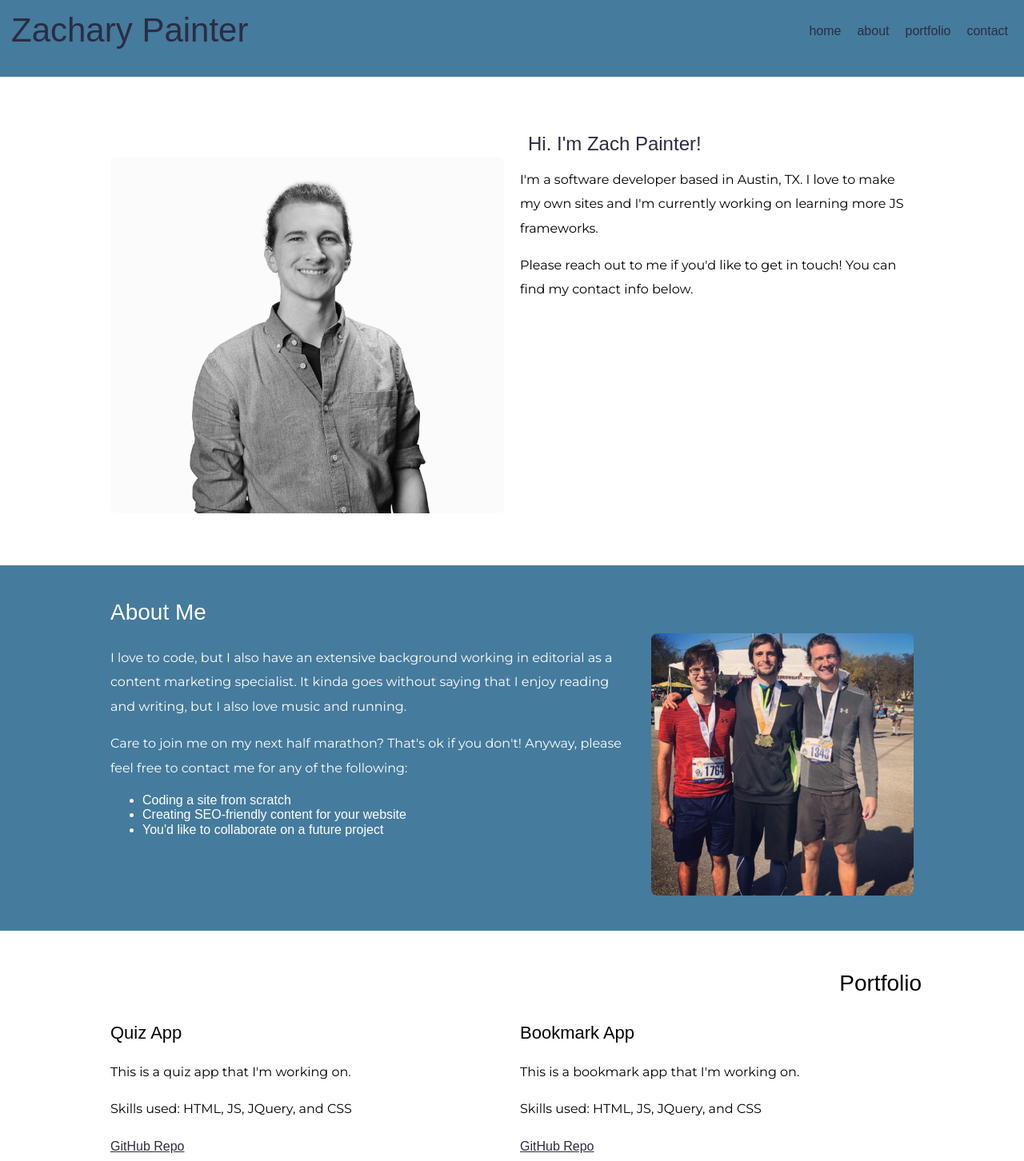
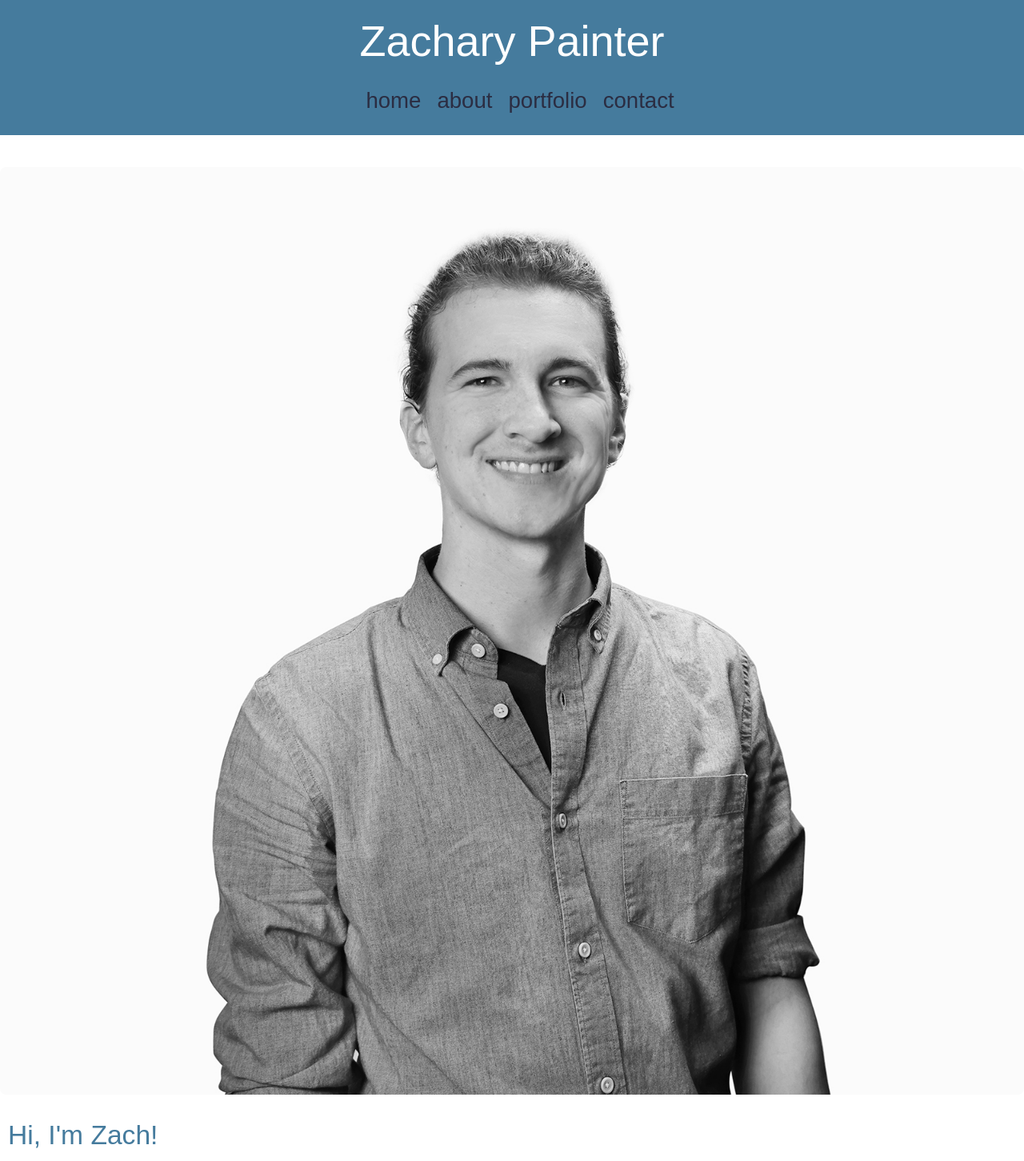
Before and after one commit to ZPain8464/Portfolio-Webpage, a plain HTML site: page index.html in a window 1280 px wide. Shown: the top 1452 px of the page at 80% size. Drawn offline with nearby package versions, Linux system fonts and the light colour scheme; a web font is replaced by a local one.

Commit message:
added mobile first css

```diff
--- /dev/null
+++ b/index.css
@@ -0,0 +1,168 @@
+/* Mobile first CSS */
+:root {
+    font-size: 12px;
+}
+
+*
+body {
+    margin: 0px;
+  }
+
+  img {
+    max-width: 100%;
+    height: auto;
+  }
+
+  img.rounded {
+    border-radius: 8px;
+  }
+
+  .header-image {
+    border: solid #2B2D42 3px;
+  }
+
+  /* Header */
+
+  header {
+    background-color: #457B9D;
+    margin-bottom: 40px;
+    display: block;
+  }
+
+  header h1 {
+    /* color: #2B2D42; */
+    color: white;
+    text-align: center;
+    margin: 0;
+    padding-top: 20px;
+    font-family: 'Notable', sans-serif;
+    font-size: 4.5rem;
+    font-weight: 100;
+  }
+
+  /* Header Nav */
+
+  header nav {
+    display: flex;
+    flex-direction: row;
+    justify-content: center;
+    font-size: 2.3rem;
+    text-align: center;
+  }
+
+
+  header nav ul {
+    display: flex;
+    flex-direction: row;
+    flex-wrap: wrap;
+    padding-bottom: 0;
+  }
+
+  header nav ul li {
+    list-style-type: none;
+  }
+
+  header nav ul li a {
+    color: white;
+    text-decoration: none;
+    padding: 0 20px 0 0;
+    font-family: 'Notable', sans-serif;
+  }
+
+  header nav ul li a:hover {
+    color: #197278;
+  }
+
+  /* Intro */
+
+  main h2 {
+    font-size: 2.8rem;
+    font-family: 'Notable',sans-serif;
+    font-weight: 50;
+    color: #457B9D;
+    padding-left: 10px;
+  }
+
+  p {
+  font-family: 'Montserrat', sans-serif;
+  font-size: 2.7rem;
+  line-height: 1.9em;
+  margin-bottom: 0em;
+  padding-left: 10px;
+  }
+
+ .about {
+     font-family: 'Montserrat', sans-serif;
+     font-size: 2.7rem;
+     line-height: 1.9em;
+  }
+
+  h3 {
+    font-size: 3rem;
+    font-family: 'Montserrat', sans-serif;
+    font-weight: 100;
+    color: #2B2D42;
+    padding-left: 10px;
+    text-decoration: underline;
+  }
+
+  main a {
+    font-family: 'Montserrat', sans-serif;
+    line-height: 1.9em;
+  }
+
+  a:link { color: #2B2D42; }
+  a:visited { color: purple; }
+  a:hover { color: #197278; }
+  a:active { color: #197278; }
+
+  /* My Google Map iframe */
+
+iframe {
+    width: 100%;
+    height: 250px;
+  }
+
+  /* Contact Form */
+
+  form {
+    margin-right: 10px;
+    margin-left: 10px
+  }
+
+  form label {
+    display: block;
+    font-style: 'Montserrat', sans-serif;
+    font-size: 2.2rem;
+  }
+
+  form input,
+  form textarea {
+    width: 100%;
+    margin-bottom: 20px;
+  }
+
+  form textarea {
+    height: 160px;
+  }
+
+  button {
+    background-color: #0466C8;
+    color: white;
+    border-radius: 20px;
+    border: solid 3px white;
+    background-clip: padding-box;
+    margin-top: 3px;
+    margin-bottom: 3px;
+    font-size: 3rem;
+
+  }
+
+  /* footer */
+footer {
+    background-color: #457B9D;
+    margin-top: 20px;
+    margin-bottom: 0px;
+    text-align: center;
+    color: white;
+  }
--- a/index.html
+++ b/index.html
@@ -6,7 +6,7 @@
 
 <link rel="stylesheet" href="https://cdnjs.cloudflare.com/ajax/libs/normalize/5.0.0/normalize.min.css" />
 <link href="https://fonts.googleapis.com/css2?family=Montserrat&family=Notable&display=swap" rel="stylesheet">
-<link href="style.css" rel="stylesheet" type="text/css" />
+<link href="index.css" rel="stylesheet" type="text/css" />
 
 </head>
 
@@ -33,7 +33,7 @@
     </div>
 
     <div class="item">
-    <h2 class="intro">Hi. I'm Zach Painter!</h2>
+    <h2 class="intro">Hi, I'm Zach!</h2>
     <p>I'm a software developer based in Austin, TX.</a> I love to make my own sites and I'm currently working on learning more JS frameworks.</p>
     <p>Please reach out to me if you'd like to get in touch! You can find my contact info below.</p>
     </div>
@@ -49,10 +49,10 @@
     <p>I love to code, but I also have an extensive background working in editorial as a content marketing specialist. It kinda goes without saying that I enjoy reading and writing, but I also love music and running.</p>
 
     <p>Care to join me on my next half marathon? That's ok if you don't! Anyway, please feel free to contact me for any of the following:</p>
-    <ul>
+    <ul class="about">
       <li>Coding a site from scratch</li>
       <li>Creating SEO-friendly content for your website</li>
-      <li>You'd like to collaborate on a future project</li>
+      <li>Collaborating on a future project</li>
     </ul>
     </div>
     <div class="item">
@@ -73,7 +73,7 @@
       <p>Skills used: HTML, JS, JQuery, and CSS</p>
       <p><a href="#">GitHub Repo</a></p>
       <p><a href="#">Live app link</a></p>
-      <img src="images/rock-quiz-image.jpg" alt="Zach's rock-n-roll quiz" class="rounded">
+      <img src="images/green-fields.jpg" alt="Zach's rock-n-roll quiz" class="rounded">
       </div>
 
       <div class="item">
--- a/style.css
+++ b/style.css
@@ -54,7 +54,6 @@ a:active { color: #197278; }
 /* Header */
 
 header {
-  /* background-color: #EDF2F4; */
   background-color: #457B9D;
   margin-bottom: 40px;
   display: block;
@@ -150,10 +149,11 @@ main .intro {
 
 /* Groups and Items (Desktop) */
 
-@media all and (min-width: 800px) {
+@media screen and (min-width: 800px) {
   .wrapper {
     width: 80%;
     margin: auto;
+    border: 5px solid black;
   }
 
   .group {
```
